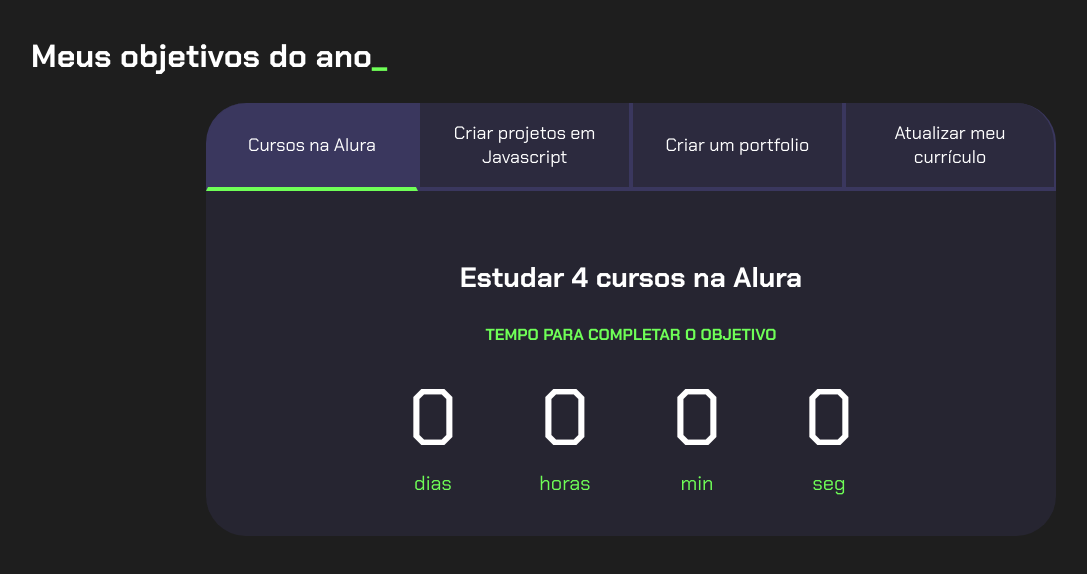
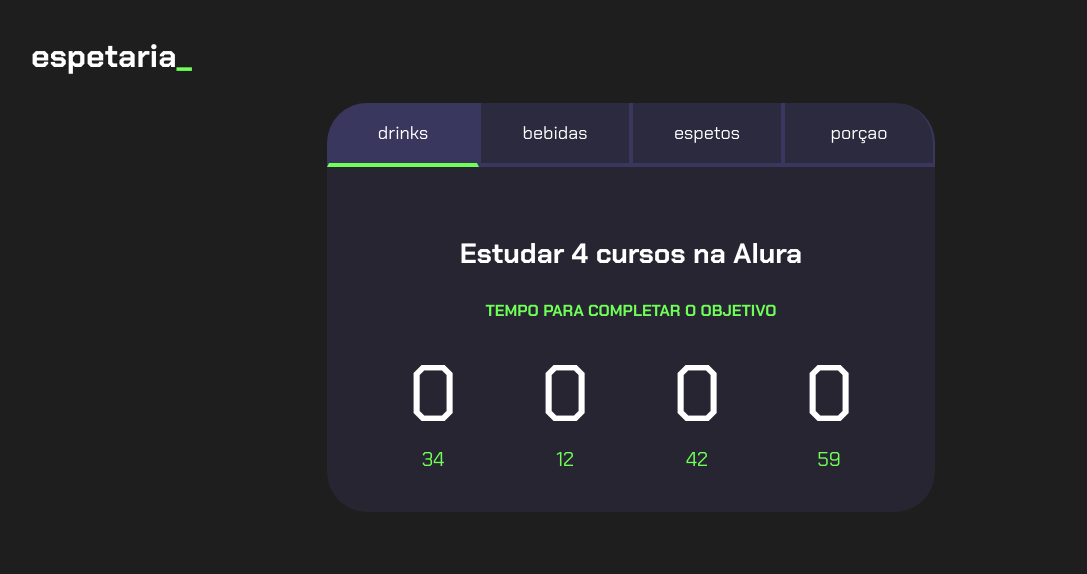
Before and after one commit to batistela321/JavaScript-ProjetodeVida-Jo-oBatistela-, a plain HTML site: page index.html in a window 1280 px wide. Shown: the whole page, without its empty margins (9-1096 px from the left). Drawn offline with Linux system fonts and the light colour scheme.

Commit message:
batistela

```diff
--- a/index.html
+++ b/index.html
@@ -4,19 +4,19 @@
 <head>
     <meta charset="UTF-8">
     <meta name="viewport" content="width=device-width, initial-scale=1.0">
-    <title>Meus objetivos do ano</title>
+    <title>espetaria</title>
     <link rel="stylesheet" href="style.css">
 </head>
 
 <body>
     <section class="conteudo-principal">
-        <h2 class="titulo-principal">Meus objetivos do ano<span>_</span></h2>
+        <h2 class="titulo-principal">espetaria<span>_</span></h2>
         <div class="conteudo">
             <div class="botoes">
-                <button class="botao ativo">Cursos na Alura</button>
-                <button class="botao">Criar projetos em Javascript</button>
-                <button class="botao">Criar um portfolio</button>
-                <button class="botao">Atualizar meu currículo</button>
+                <button class="botao ativo">drinks</button>
+                <button class="botao">bebidas</button>
+                <button class="botao">espetos</button>
+                <button class="botao">porçao</button>
             </div>
             <div class="abas-textos">
                 <div class="aba-conteudo ativo">
@@ -25,19 +25,19 @@
                     <div class="contador">
                         <div class="contador-digito">
                             <p class="contador-digito-numero" id="dias0"></p>
-                            <p class="contador-digito-texto">dias</p>
+                            <p class="contador-digito-texto">34</p>
                         </div>
                         <div class="contador-digito">
                             <p class="contador-digito-numero" id="horas0"></p>
-                            <p class="contador-digito-texto">horas</p>
+                            <p class="contador-digito-texto">12</p>
                         </div>
                         <div class="contador-digito">
                             <p class="contador-digito-numero" id="min0"></p>
-                            <p class="contador-digito-texto">min</p>
+                            <p class="contador-digito-texto">42</p>
                         </div>
                         <div class="contador-digito">
                             <p class="contador-digito-numero" id="seg0"></p>
-                            <p class="contador-digito-texto">seg</p>
+                            <p class="contador-digito-texto">59</p>
                         </div>
                     </div>
                 </div>
```
